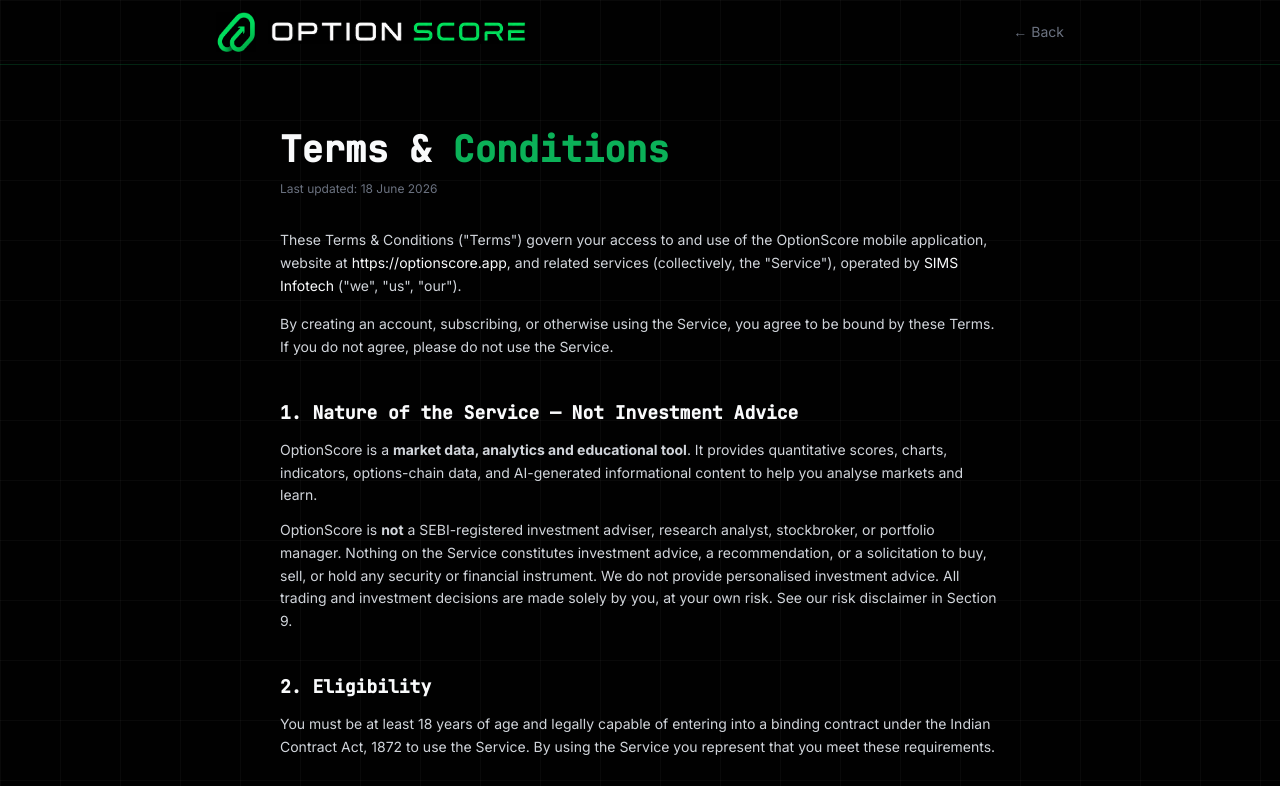
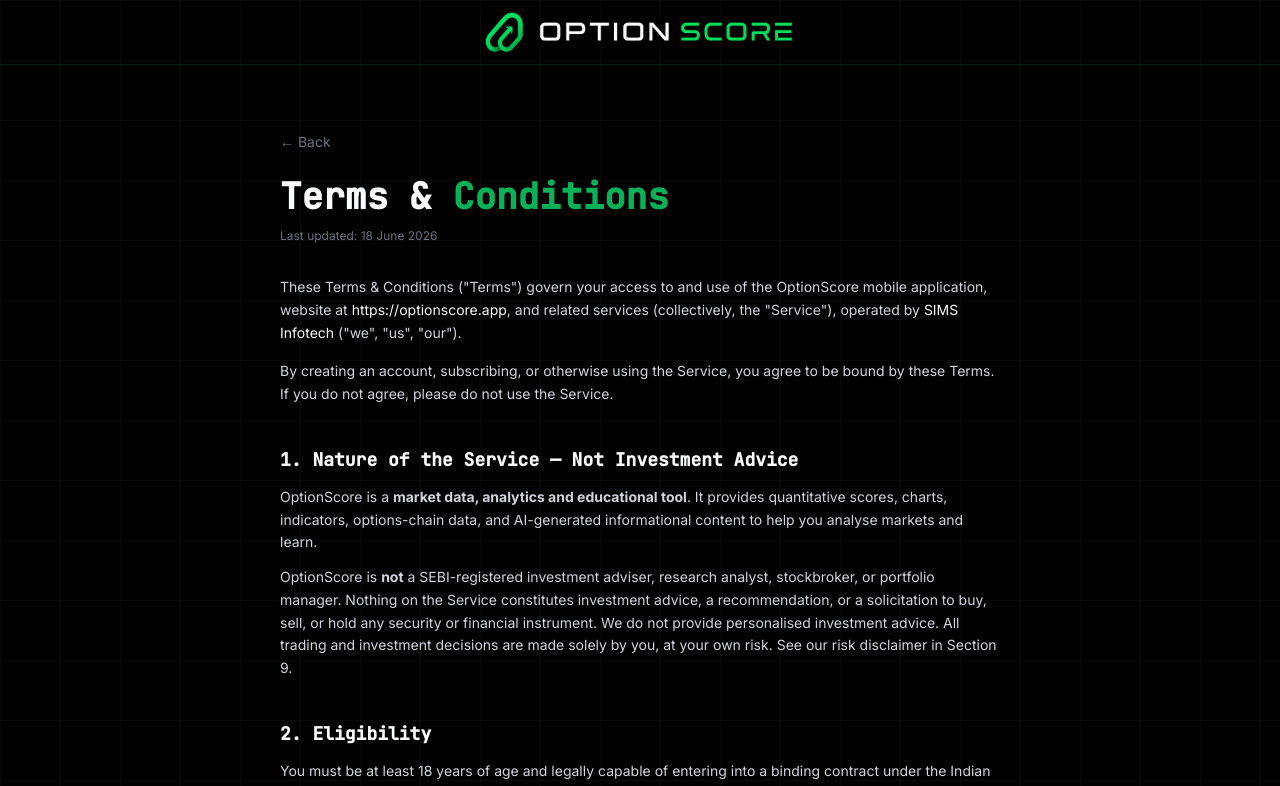
Before and after one commit to simsinfotech/OptionScore-website, a Next.js app: page /terms in a window 1280 px wide. Shown: the top 786 px of the page. Built offline with nearby package versions, Linux system fonts and the light colour scheme; no server answers.

Commit message:
Move Back button below navbar in legal pages
Co-Authored-By: Claude Opus 4.6 <noreply@anthropic.com>

```diff
--- a/src/components/legal/LegalPage.tsx
+++ b/src/components/legal/LegalPage.tsx
@@ -25,7 +25,7 @@ export function LegalPage({
     <div className="min-h-screen bg-background grid-bg">
       {/* Header */}
       <header className="border-b border-card-border">
-        <div className="max-w-4xl mx-auto px-6 h-16 flex items-center justify-between">
+        <div className="max-w-4xl mx-auto px-6 h-16 flex items-center justify-center">
           <Link href="/" className="flex items-center gap-3">
             <Image
               src="/images/logo.png"
@@ -42,13 +42,13 @@ export function LegalPage({
               className="h-6 w-auto"
             />
           </Link>
-          <BackButton className="text-sm text-text-muted hover:text-accent-cyan transition-colors">
-            &larr; Back
-          </BackButton>
         </div>
       </header>
 
       <main className="max-w-3xl mx-auto px-6 py-16">
+        <BackButton className="text-sm text-text-muted hover:text-accent-cyan transition-colors mb-6 inline-block">
+          &larr; Back
+        </BackButton>
         <h1 className="font-bold tracking-normal text-3xl md:text-4xl text-text-primary mb-3">
           {title}
           {accentWord && <span className="text-accent-cyan"> {accentWord}</span>}
```
